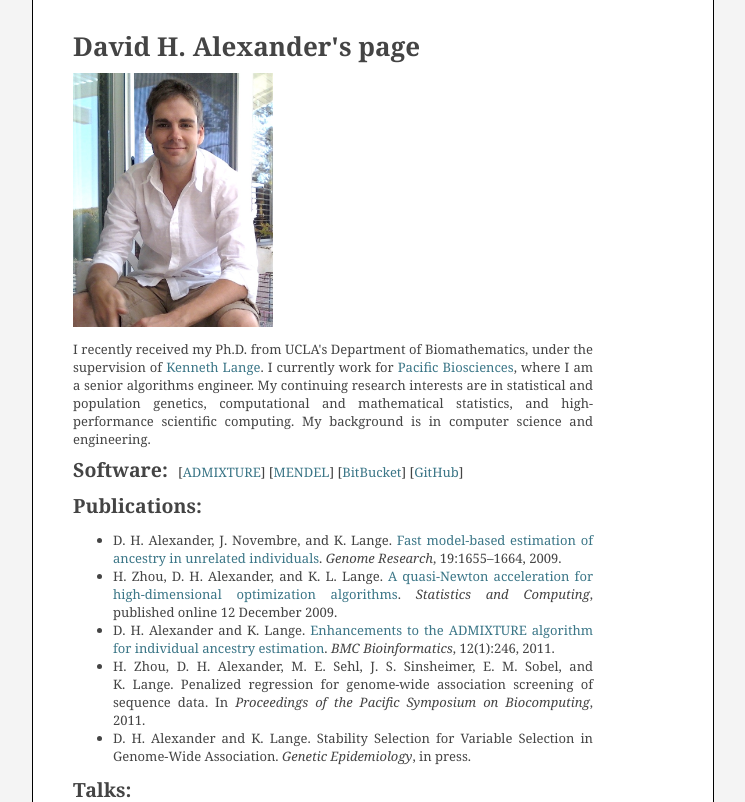
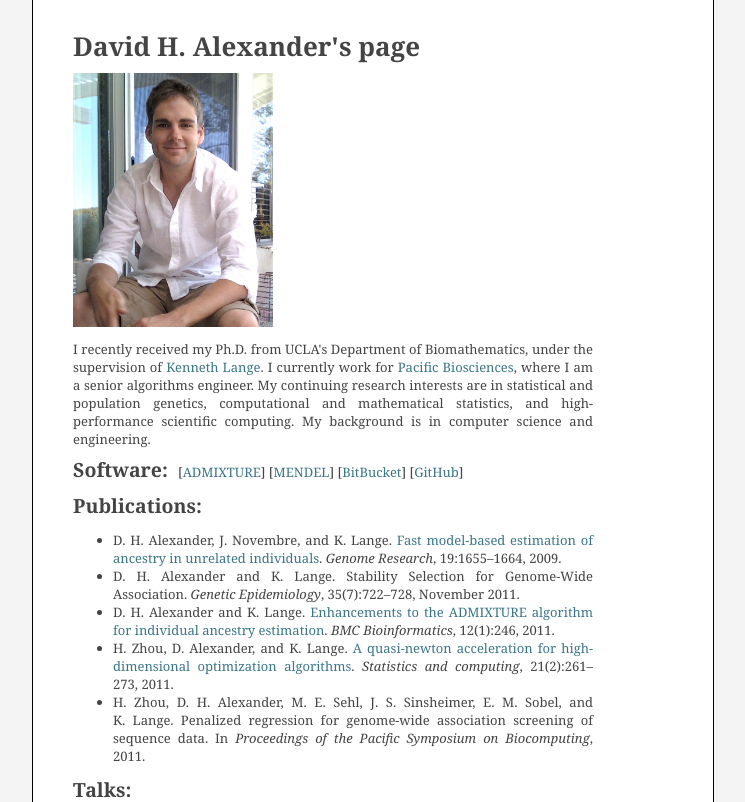
Before and after one commit to gmelikian/dalexander.github.com, a plain HTML site: page index.html in a window 1280 px wide. Shown: the top 802 px of the page, without its empty margins (267-1012 px from the left). Drawn offline with Linux system fonts and the light colour scheme.

Commit message:
Move preprints to github

```diff
--- a/index.html
+++ b/index.html
@@ -40,22 +40,27 @@ engineering.
 <!-- Authors: Alexander D H and Novembre J and Lange K -->
 <li><a name="alexander2009admixture"></a>D.&nbsp;H. Alexander, J.&nbsp;Novembre,
   and K.&nbsp;Lange.
-<a href="http://dalexander.bol.ucla.edu/preprints/admixture-preprint.pdf">Fast
+<a href="http://dalexander.github.com/preprints/admixture-preprint.pdf">Fast
   model-based estimation of ancestry in unrelated individuals</a>.
 <cite>Genome Research</cite>, 19:1655&ndash;1664, 2009.</li>
 
-<!-- Authors: Zhou H and Alexander D H and Lange K L -->
-<li><a name="zhou2009quasinewton"></a>H.&nbsp;Zhou, D.&nbsp;H. Alexander, and
-  K.&nbsp;L. Lange.
-<a href="http://dalexander.bol.ucla.edu/preprints/quasinewton-preprint.pdf">A
-  quasi-Newton acceleration for high-dimensional optimization algorithms</a>.
-<cite>Statistics and Computing</cite>, published online 12 December 2009.</li>
+<!-- Authors: Alexander D H and Lange K -->
+<li><a name="alexander2011stability"></a>D.&nbsp;H. Alexander and K.&nbsp;Lange.
+Stability Selection for Genome-Wide Association.
+<cite>Genetic Epidemiology</cite>, 35(7):722&ndash;728, November 2011.</li>
 
 <!-- Authors: Alexander D H and Lange K -->
 <li><a name="alexander2011enhancements"></a>D.&nbsp;H. Alexander and K.&nbsp;Lange.
-<a href="http://dalexander.bol.ucla.edu/preprints/admixture-enhancements-preprint.pdf">Enhancements
+<a href="http://dalexander.github.com/preprints/admixture-enhancements-preprint.pdf">Enhancements
   to the ADMIXTURE algorithm for individual ancestry estimation</a>.
 <cite>BMC Bioinformatics</cite>, 12(1):246, 2011.</li>
+
+<!-- Authors: Zhou H and Alexander D and Lange K -->
+<li><a name="zhou2011quasi"></a>H.&nbsp;Zhou, D.&nbsp;Alexander, and
+  K.&nbsp;Lange.
+<a href="http://dalexander.github.com/preprints/quasinewton-preprint.pdf">A
+  quasi-newton acceleration for high-dimensional optimization algorithms</a>.
+<cite>Statistics and computing</cite>, 21(2):261&ndash;273, 2011.</li>
 
 <!-- Authors: Zhou H and Alexander D H and Sehl M E and Sinsheimer J S and
   Sobel E M and Lange K -->
@@ -65,12 +70,6 @@ engineering.
 Penalized regression for genome-wide association screening of sequence data.
 In <cite>Proceedings of the Pacific Symposium on Biocomputing</cite>,
   2011.</li>
-
-<!-- Authors: Alexander D H and Lange K -->
-<li><a name="alexander2011stability"></a>D.&nbsp;H. Alexander and
-  K.&nbsp;Lange.
-Stability Selection for Variable Selection in Genome-Wide Association.
-<cite>Genetic Epidemiology</cite>, in press.</li>
 
 </ul>
 
```
Also changed, not shown: bib2xhtml-2.35/cv.html (+13 -14 lines), 4 other files.
